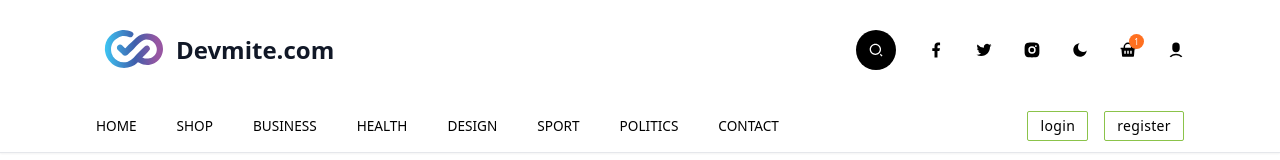
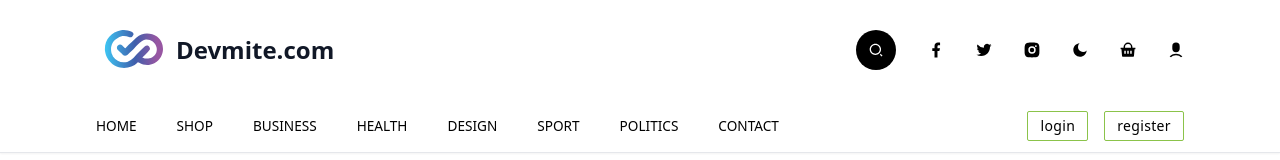
Before and after one commit to HelloTanvir/devmite-blog-nextjs, a Next.js app: page /shop/products/1 in a window 1280 px wide. Shown: the top 160 px of the page. Built offline with nearby package versions, Linux system fonts and the light colour scheme.

Commit message:
cart items count in cart button

```diff
--- a/src/components/IconSet.tsx
+++ b/src/components/IconSet.tsx
@@ -7,6 +7,8 @@ import {
     // eslint-disable-next-line prettier/prettier
     RiUser6Fill
 } from 'react-icons/ri';
+import { useSelector } from 'react-redux';
+import { RootState } from '../store/store';
 import SearchBar from './SearchBar';
 import ThemeSwitch from './ThemeSwitch';
 
@@ -14,7 +16,10 @@ interface Props {
     className?: string;
 }
 
-const IconSet = ({ className }: Props) => (
+const IconSet = ({ className }: Props) => {
+    const cartLength = useSelector<RootState, RootState['cart']>((store) => store.cart).length;
+
+    return (
         <div className={className}>
             <SearchBar />
 
@@ -31,9 +36,11 @@ const IconSet = ({ className }: Props) => (
                 <button type="button" className="relative">
                     <RiShoppingBasketFill className="scale-[1.11] cursor-pointer hover:opacity-60 transition-opacity duration-200" />
 
+                    {cartLength > 0 ? (
                         <span className="absolute -top-2 -right-2 bg-[#FF7020] text-white rounded-full text-[8px] h-[15px] w-[15px] flex justify-center items-center">
-                    1
+                            {cartLength}
                         </span>
+                    ) : null}
                 </button>
             </Link>
 
@@ -43,5 +50,6 @@ const IconSet = ({ className }: Props) => (
             </Link>
         </div>
     );
+};
 
 export default IconSet;
```
Lines whose indentation alone changed are shown as unchanged.
